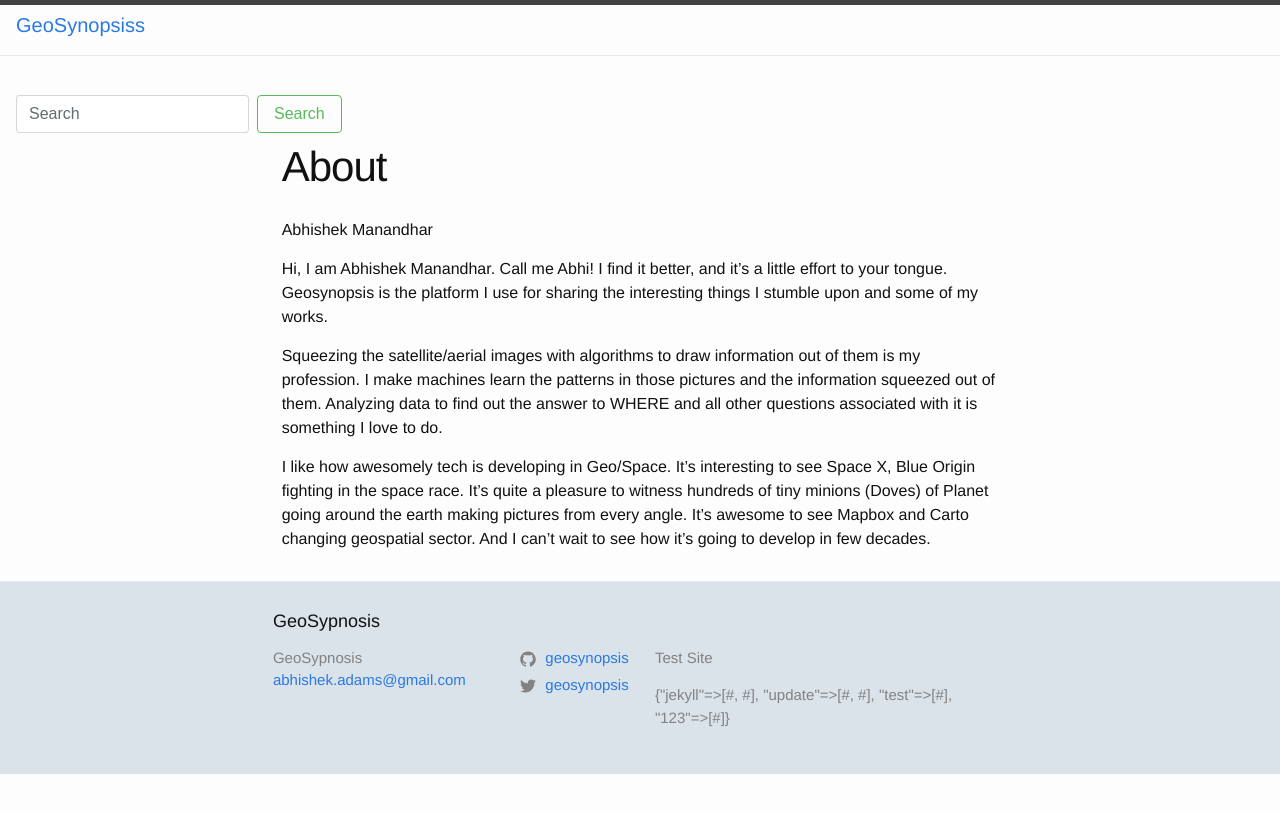
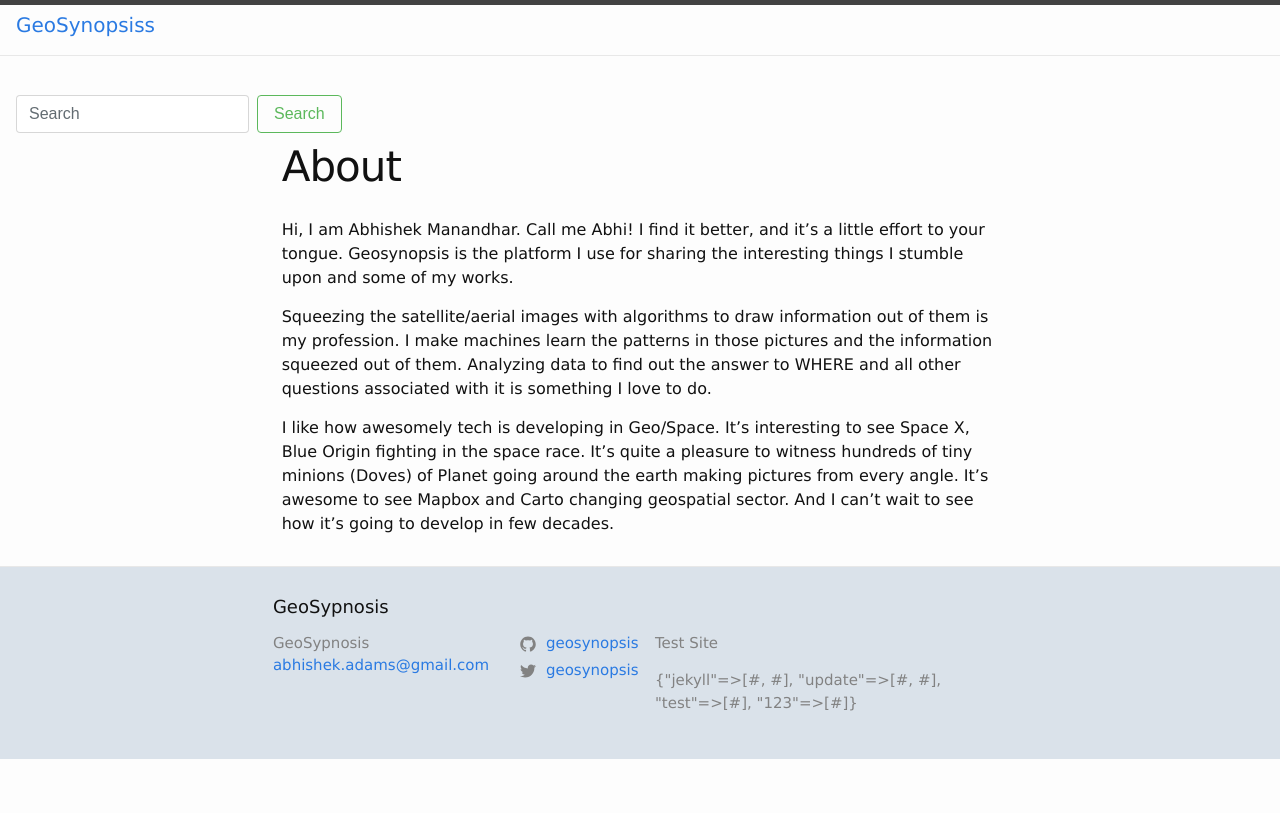
Before and after one commit to Geosynopsis/geosynopsis.github.io, a Jekyll site: the page built from about.md, in a window 1280 px wide. Shown: the top 813 px of the page. Built offline with Jekyll 4.4.1, drawn with Linux system fonts in a browser that asks for light colours; comment, search, counter and statistics services are not loaded.

Commit message:
Initial Commit

```diff
--- a/_sass/minima.scss
+++ b/_sass/minima.scss
@@ -2,7 +2,7 @@
 
 // Define defaults for each variable.
 
-$base-font-family: "Helvetica Neue", Helvetica, Arial, sans-serif !default;
+$base-font-family: "Lucida Sans Unicode", "Lucida Grande", sans-serif !default;
 $base-font-size:   16px !default;
 $base-font-weight: 400 !default;
 $small-font-size:  $base-font-size * 0.875 !default;
--- a/about.md
+++ b/about.md
@@ -6,8 +6,6 @@ permalink: /about/
 
 
 
-Abhishek Manandhar
-
 Hi, I am Abhishek Manandhar. Call me Abhi! I find it better, and it's a little effort to your tongue. Geosynopsis is the platform I use for sharing the interesting things I stumble upon and some of my works.
 
 Squeezing the satellite/aerial images with algorithms to draw information out of them is my profession. I make machines learn the patterns in those pictures and the information squeezed out of them. Analyzing data to find out the answer to WHERE and all other questions associated with it is something I love to do.
```
